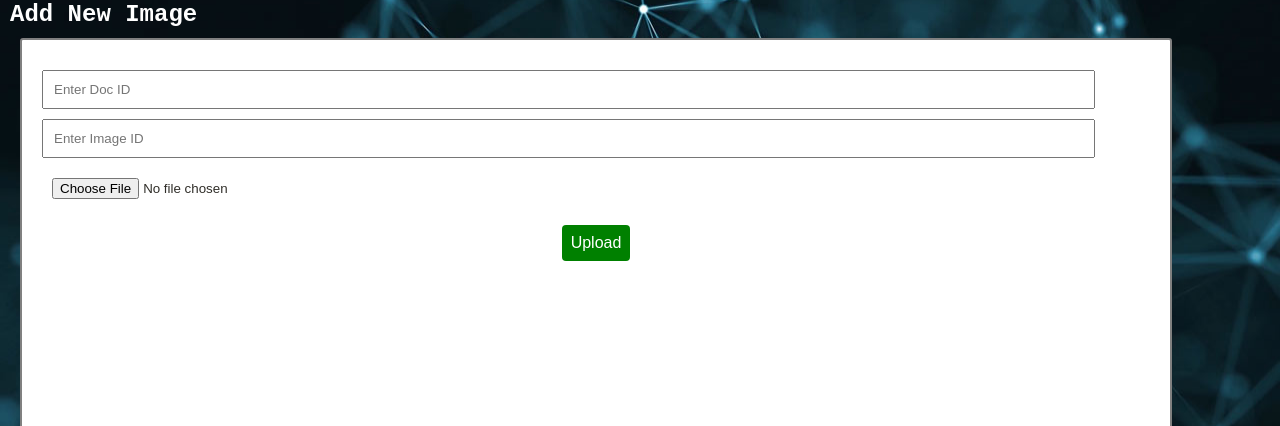
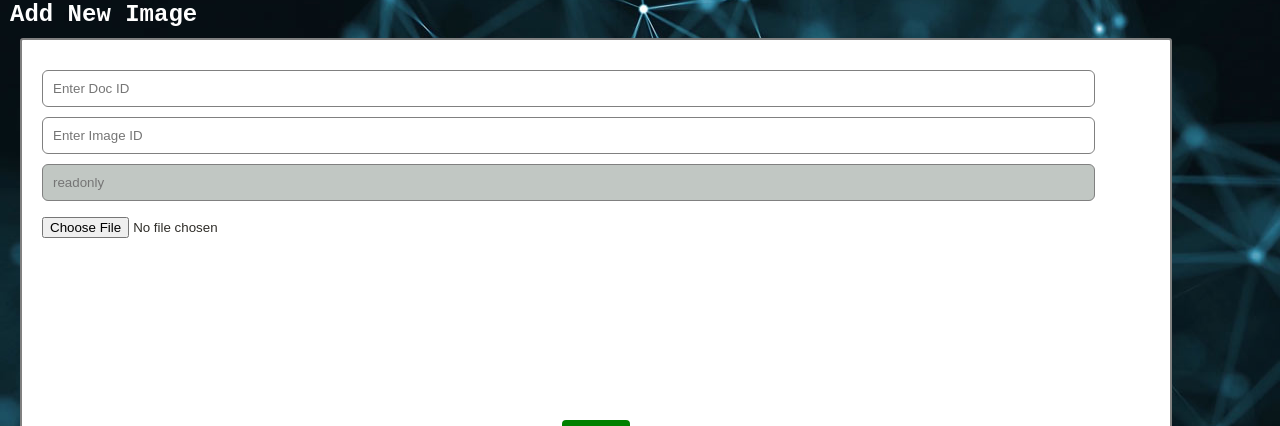
Before and after one commit to lipka00/hackathon_bc_bei, a React (Create React App) app in the folder my-app/: page /assets in a window 1280 px wide. Shown: the part 163-589 px from the top of the page. Built offline with nearby package versions, Linux system fonts and the light colour scheme; no server answers.

Commit message:
imagebase64

```diff
--- a/my-app/src/App.css
+++ b/my-app/src/App.css
@@ -39,3 +39,11 @@ a {
 h2 {
   margin-top: 0px;
 }
+
+#canvas {
+  max-width: 800px;
+  max-height: 600px;
+  display: block;
+  margin-left: auto;
+  margin-right: auto;
+}
--- a/my-app/src/App.js
+++ b/my-app/src/App.js
@@ -20,15 +20,16 @@ class App extends Component {
     this.getAssets()
     this.getParticipants()
     this.getParticipants2()
+    //this.addAsset()
   }
 
-  addAsset = (id_doc, id_img, img) => {
+  addAsset = (id_doc, id_img, img_base64) => {
     //create Image Object
     const data = {
       '$class': "org.blockchain.health.create_img",
       'id_doc': id_doc,
       'id_img': id_img,
-      'img': img,
+      'img_base64': img_base64,
     }
     //send this data to the Hyperledger Network
     Connection.create('create_img', data)
@@ -38,6 +39,9 @@ class App extends Component {
       }
       //Get the new Image
       this.getAssets()
+      console.log("Hallo" + img_base64)
+      console.log("Hallo " + id_img)
+      console.log("Hallo " + id_doc)
     })
   }
 
--- a/my-app/src/components/AddAsset.js
+++ b/my-app/src/components/AddAsset.js
@@ -3,19 +3,23 @@ import AddAssetForm from './AddAssetForm'
 import PropTypes from 'prop-types';
 
 class AddAsset extends Component {
-
+  constructor(props) {
+    super(props);
+    this.onChange = this.onChange.bind(this);
     // The state stores the form variables
-    state = {
+    this.state = {
       id_doc: '',
       id_img: '',
-      img: []
+      img_base64: ''
+    };
   }
 
-    // Handles the submit. Passes the form varaibles to the function addAsset in App.js
+
+    // Handles the submit. Passes the form variables to the function addAsset in App.js
     onSubmit = (e) => {
         e.preventDefault();
-        this.props.addAsset(this.state.id_doc, this.state.id_img, this.state.img);
-        this.setState({ id_doc: '', id_img: '', img: '' });
+        this.props.addAsset(this.state.id_doc, this.state.id_img, this.state.img_base64);
+        this.setState({ id_doc: '', id_img: '', img_base64: '' });
     }
 
       // Handles when information is changed in the form storing it in the state
@@ -23,13 +27,12 @@ class AddAsset extends Component {
         this.setState({ [e.target.name]: e.target.value });
     }
 
-
     render() {
         return (
           <div style={overwrap}>
           <h2>Add New Image</h2>
             <div style={wrapperForm}>
-                <AddAssetForm onSubmit={this.onSubmit} onChange={this.onChange} id_doc={this.state.id_doc} id_img={this.state.id_img} img={this.state.img} />
+                <AddAssetForm onSubmit={this.onSubmit} onChange={this.onChange} id_doc={this.state.id_doc} id_img={this.state.id_img} img_base64={this.state.img_base64} />
             </div>
           </div>
         );
--- a/my-app/src/components/AddAssetForm.js
+++ b/my-app/src/components/AddAssetForm.js
@@ -5,16 +5,29 @@ import PropTypes from 'prop-types';
 
 class AddAssetForm extends Component {
 
-    state = {
-        img_string: ""
+    constructor(props) {
+        super(props);
+        this.getString = this.getString.bind(this);
+        //Initial state
+        this.state = {
+            img_base64: ""
+        };
+    }
+
+    componentDidMount(){
+        this.loadImage();
       }
 
-    componentWillMount() {
-        this.loadImage()
-      }
+    //Function which get the image and safe it to state
+    loadImage = () => {
+        var input, file, fr, img;
 
-    loadImage() {
-        var input, file, fr, img;
+        const createImage = () => {
+            img = new Image();
+            img.onload = imageLoaded;
+            img.src = fr.result;
+            console.log("SRC   : " + img.src)
+        }
 
         if (typeof window.FileReader !== 'function') {
             console.log("The file API isn't supported on this browser yet.");
@@ -38,40 +51,38 @@ class AddAssetForm extends Component {
             fr.readAsDataURL(file);
         }
 
-        function createImage() {
-            img = new Image();
-            img.onload = imageLoaded;
-            img.src = fr.result;
-            console.log(img.src)
-        }
-
-        //user errors
-        /*function write(msg) {
-            var p = document.createElement('p');
-            p.innerHTML = msg;
-            document.body.appendChild(p);
-            }*/
-
-        function imageLoaded() {
+        const imageLoaded = () => {
             var canvas = document.getElementById("canvas")
             canvas.width = img.width;
             canvas.height = img.height;
             var ctx = canvas.getContext("2d");
             ctx.drawImage(img,0,0);
+
             //alert(canvas.toDataURL("image/png"));
-        		var data = canvas.toDataURL("image/png");
+        	var data = canvas.toDataURL();
             //console.log(data);
+            var img_base64 = data;
+            console.log("DATEN : " + img_base64);
+
 
             //safe this in blockchain
-            var imgData = ctx.getImageData(0,0,canvas.width, canvas.height);
-            var data = imgData.data;
-            //console.log(data)
-            var img_string = data.toString();
-            console.log(img_string)
-            return img_string
+            //var imgData = ctx.getImageData(0,0,canvas.width, canvas.height);
+            //var data = imgData.data;
+            //console.log("BASE: " + data)
+            //var img_string = data.toString();
+            //console.log(img_string)
         }
+    }
 
+    getString = () => {
+        var canvas = document.getElementById("canvas")
+        var data = canvas.toDataURL()
+        console.log("MEINE DATEN: " + data)
+        this.setState({
+            img_base64: data
+        });
     }
+
 
     render() {
         // Styling
@@ -82,6 +93,10 @@ class AddAssetForm extends Component {
                 marginTop: '10px',
                 padding: '10px',
                 width: '95%',
+                borderRadius: '6px',
+                borderStyle: 'solid',
+                borderColor: 'grey',
+                borderWidth: '1px'
             },
             submitStyle: {
                 flex: '1',
@@ -95,7 +110,8 @@ class AddAssetForm extends Component {
                 fontSize: '16px',
                 marginLeft: 'auto',
                 display: 'block',
-                marginRight: 'auto'
+                marginRight: 'auto',
+                marginBottom: '24px'
             },
             formStyle: {
                 display: 'block',
@@ -104,6 +120,14 @@ class AddAssetForm extends Component {
                 margin: '10px'
             },
 
+            readonlyStyle: {
+                backgroundColor: 'grey'
+            },
+
+            filePicker: {
+                marginTop: '16px',
+                marginBottom: '16px',
+            }
 
         }
 
@@ -116,7 +140,7 @@ class AddAssetForm extends Component {
                         name={"id_doc"}
                         style={style.formComponentsStyle}
                         placeholder={"Enter Doc ID"}
-                        value={this.props.assetType}
+                        value={this.props.iddoc}
                         onChange={this.props.onChange}>
                     </input>
                 </div>
@@ -126,16 +150,27 @@ class AddAssetForm extends Component {
                         name={"id_img"}
                         style={style.formComponentsStyle}
                         placeholder={"Enter Image ID"}
-                        value={this.props.value}
+                        value={this.props.idimg}
                         onChange={this.props.onChange}/>
                 </div>
                 <div>
                     <input
+                        id="readonly"
+                        type={"text"}
+                        name={"img_base64"}
+                        style={style.formComponentsStyle}
+                        value={this.state.img_base64}
+                        placeholder={"readonly"}
+                        onChange={this.props.onChange}
+                        readOnly/>
+                </div>
+                <div>
+                    <input
                         type={"file"}
-                        name={"img"}
-                        style={style.formComponentsStyle}
-                        id='imgfile'
-                        onChange={this.props.onChange}/>
+                        name={"img_base64"}
+                        style={style.filePicker}
+                        id='imgfile'/>
+                    <canvas id="canvas"></canvas>
                 </div>
                 <div>
                     <input
@@ -144,23 +179,25 @@ class AddAssetForm extends Component {
                         className="btn"
                         value="Upload"
                         style={style.submitStyle}
-                        onclick={this.loadImage()}
+                        onClick={(event) => {this.getString(event); this.loadImage(event)}}
                     />
                 </div>
-                <canvas id="canvas"></canvas>
                 </div>
             </form>
         );
     }
 
 }
+//onChange= {this.props.onChange}/>
+//<img width="300" height="200" src={this.getString()}/>
+//onClick={this.loadImage()}
 
 //PropTypes
 AddAssetForm.propTypes = {
     onSubmit: PropTypes.func.isRequired,
     onChange: PropTypes.func.isRequired,
-    assetType: PropTypes.string.isRequired,
-    value: PropTypes.string.isRequired,
+    iddoc: PropTypes.string.isRequired,
+    idimg: PropTypes.string.isRequired,
     durationInMonths: PropTypes.string.isRequired
 }
 
--- a/my-app/src/components/UserAssets.js
+++ b/my-app/src/components/UserAssets.js
@@ -8,17 +8,16 @@ class UserAssets extends Component {
 
         return (
             <div>
-
             </div>
 
         )}
 }
 
-/*{this.props.assets.map((asset) => (
+/*
+{this.props.assets.map((asset) => (
                     <UserAssetsItems key={asset.id} asset={asset}/>
                 ))}
 */
-
 
 //PropTypes
 UserAssets.propTypes = {
--- a/my-app/src/components/UserAssetsItems.js
+++ b/my-app/src/components/UserAssetsItems.js
@@ -3,10 +3,10 @@ import PropTypes from 'prop-types';
 
 class UserAssetsItems extends Component {
 
-    imageTranslation = (img) => {
-        img = this.props.asset.img
-        console.log(img)
-
+    /*imageTranslation = (img_base64) => {
+        img_base64 = this.props.asset.img_base64
+        console.log(img_base64)
+        /*
         for (var i = img.length; i>0; i-=3){
           img.splice(i,0,255);
         }
@@ -44,9 +44,10 @@ class UserAssetsItems extends Component {
         console.log(img.src)
         // append the new img object to the page
         //document.body.appendChild(image);
-        return img.src
+
+        return img_base64
       }
-
+*/
     render() {
         let assetStyle = {
             card: {
@@ -72,6 +73,7 @@ class UserAssetsItems extends Component {
                 <p>ImageID: {this.props.asset.id_img}</p>
                 <p>Status: {this.props.asset.status}</p>
                 <p>Prediction: {this.props.asset.cancer ? "Cancer predicted": "No Cancer predicted"} </p>
+                <img src={this.imageTranslation()} width="200" height="100"></img>
             </div>
             </div>
 
--- a/my-app/src/index.css
+++ b/my-app/src/index.css
@@ -46,3 +46,8 @@ li {
   margin-bottom: auto;
   text-align: center;
 }
+
+#readonly {
+  background-color: #c1c7c3;
+  color: #e33939;
+}
```
Also changed, not shown: 1 other file (tests, documents, lock files or other folders). Lines whose indentation alone changed are shown as unchanged.
